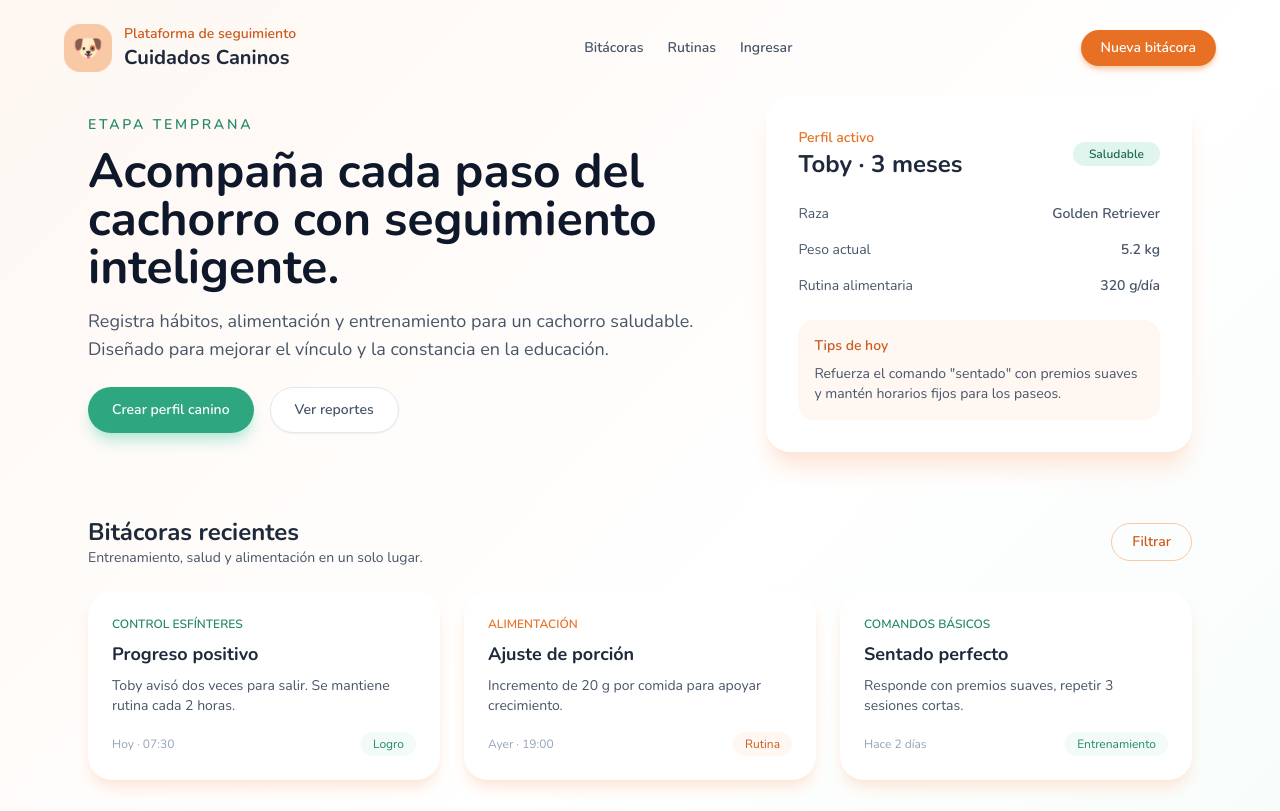
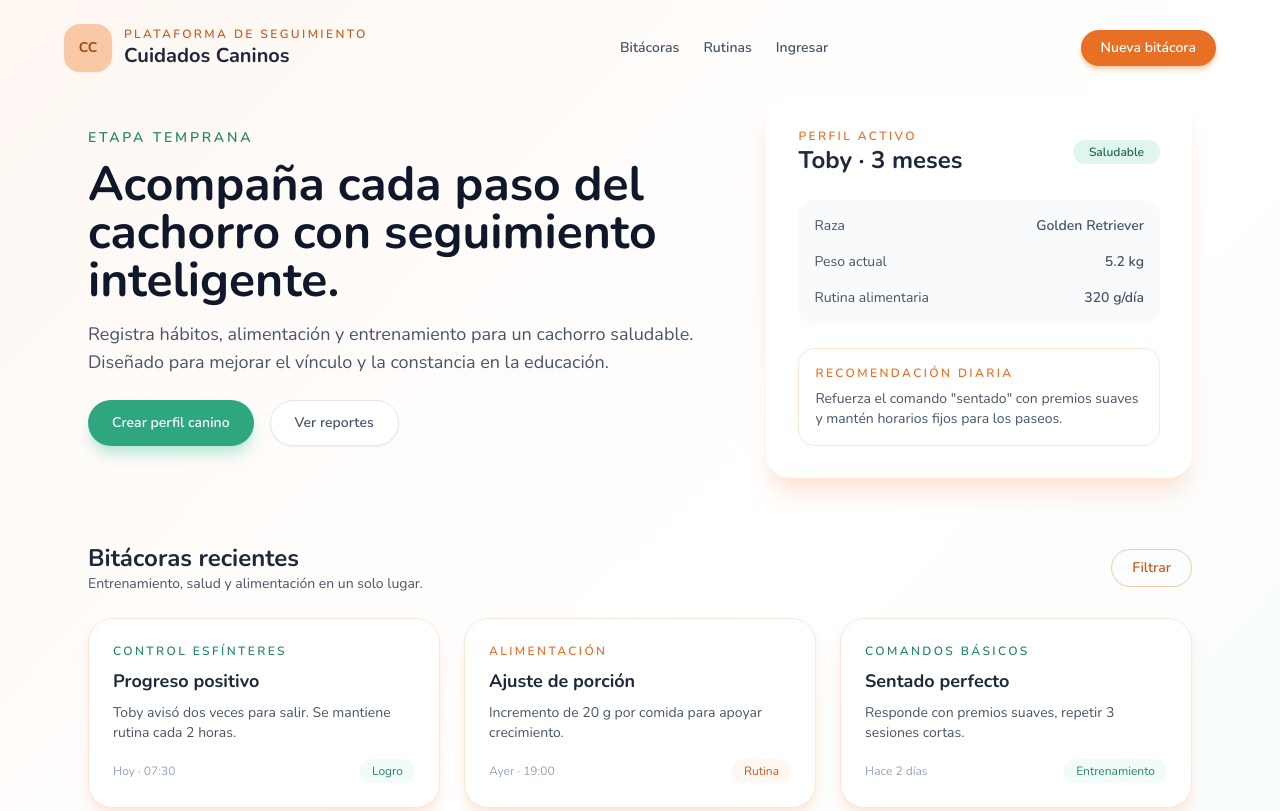
Before and after one commit to mcrelativity/caninoapp, a website: page public/index.html in a window 1280 px wide. Shown: the top 811 px of the page. Drawn offline with nearby package versions, Linux system fonts and the light colour scheme.

Commit message:
style: actualizar ui y docs

```diff
--- a/public/index.html
+++ b/public/index.html
@@ -53,9 +53,11 @@
     <header class="px-6 py-6">
       <div class="mx-auto flex max-w-6xl items-center justify-between">
         <div class="flex items-center gap-3">
-          <div class="flex h-12 w-12 items-center justify-center rounded-2xl bg-puppy-200 text-2xl">🐶</div>
+          <div class="flex h-12 w-12 items-center justify-center rounded-2xl bg-puppy-200 text-sm font-bold uppercase text-puppy-700 shadow-sm">
+            CC
+          </div>
           <div>
-            <p class="text-sm font-semibold text-puppy-600">Plataforma de seguimiento</p>
+            <p class="text-xs font-semibold uppercase tracking-[0.2em] text-puppy-600">Plataforma de seguimiento</p>
             <h1 class="text-xl font-bold">Cuidados Caninos</h1>
           </div>
         </div>
@@ -92,12 +94,12 @@
         <div class="rounded-3xl bg-white p-8 shadow-xl shadow-puppy-100">
           <div class="flex items-center justify-between">
             <div>
-              <p class="text-sm font-semibold text-puppy-500">Perfil activo</p>
+              <p class="text-xs font-semibold uppercase tracking-[0.2em] text-puppy-500">Perfil activo</p>
               <h3 class="text-2xl font-bold">Toby · 3 meses</h3>
             </div>
             <span class="rounded-full bg-mint-100 px-4 py-1 text-xs font-semibold text-mint-700">Saludable</span>
           </div>
-          <div class="mt-6 space-y-4 text-sm text-slate-600">
+          <div class="mt-6 grid gap-4 rounded-2xl bg-slate-50 p-4 text-sm text-slate-600">
             <div class="flex items-center justify-between">
               <span>Raza</span>
               <span class="font-semibold">Golden Retriever</span>
@@ -111,8 +113,8 @@
               <span class="font-semibold">320 g/día</span>
             </div>
           </div>
-          <div class="mt-6 rounded-2xl bg-puppy-50 p-4">
-            <p class="text-sm font-semibold text-puppy-600">Tips de hoy</p>
+          <div class="mt-6 rounded-2xl border border-puppy-100 bg-white p-4">
+            <p class="text-xs font-semibold uppercase tracking-[0.2em] text-puppy-500">Recomendación diaria</p>
             <p class="mt-2 text-sm text-slate-600">
               Refuerza el comando "sentado" con premios suaves y mantén horarios fijos para los paseos.
             </p>
@@ -131,8 +133,8 @@
           </button>
         </div>
         <div class="mt-6 grid gap-6 md:grid-cols-2 lg:grid-cols-3">
-          <article class="rounded-3xl bg-white p-6 shadow-lg shadow-puppy-100">
-            <p class="text-xs font-semibold uppercase text-mint-600">Control Esfínteres</p>
+          <article class="rounded-3xl border border-puppy-100 bg-white p-6 shadow-lg shadow-puppy-100">
+            <p class="text-xs font-semibold uppercase tracking-[0.2em] text-mint-600">Control Esfínteres</p>
             <h4 class="mt-2 text-lg font-bold">Progreso positivo</h4>
             <p class="mt-2 text-sm text-slate-600">
               Toby avisó dos veces para salir. Se mantiene rutina cada 2 horas.
@@ -142,8 +144,8 @@
               <span class="rounded-full bg-mint-50 px-3 py-1 text-mint-600">Logro</span>
             </div>
           </article>
-          <article class="rounded-3xl bg-white p-6 shadow-lg shadow-puppy-100">
-            <p class="text-xs font-semibold uppercase text-puppy-500">Alimentación</p>
+          <article class="rounded-3xl border border-puppy-100 bg-white p-6 shadow-lg shadow-puppy-100">
+            <p class="text-xs font-semibold uppercase tracking-[0.2em] text-puppy-500">Alimentación</p>
             <h4 class="mt-2 text-lg font-bold">Ajuste de porción</h4>
             <p class="mt-2 text-sm text-slate-600">
               Incremento de 20 g por comida para apoyar crecimiento.
@@ -153,8 +155,8 @@
               <span class="rounded-full bg-puppy-50 px-3 py-1 text-puppy-600">Rutina</span>
             </div>
           </article>
-          <article class="rounded-3xl bg-white p-6 shadow-lg shadow-puppy-100">
-            <p class="text-xs font-semibold uppercase text-mint-600">Comandos Básicos</p>
+          <article class="rounded-3xl border border-puppy-100 bg-white p-6 shadow-lg shadow-puppy-100">
+            <p class="text-xs font-semibold uppercase tracking-[0.2em] text-mint-600">Comandos Básicos</p>
             <h4 class="mt-2 text-lg font-bold">Sentado perfecto</h4>
             <p class="mt-2 text-sm text-slate-600">
               Responde con premios suaves, repetir 3 sesiones cortas.
```
Also changed, not shown: README.md.
